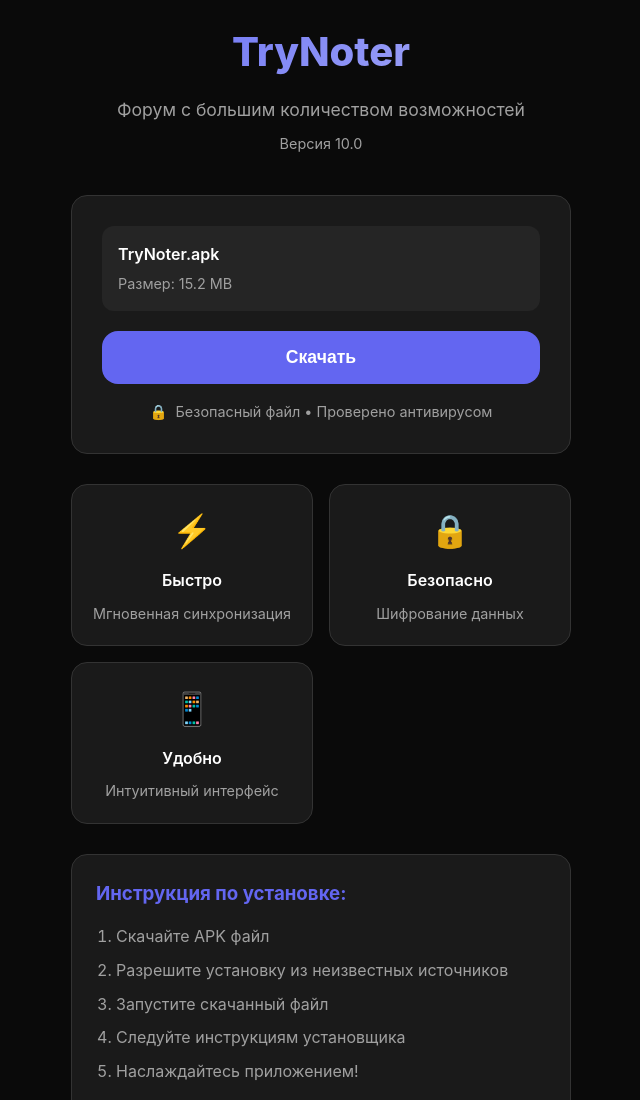
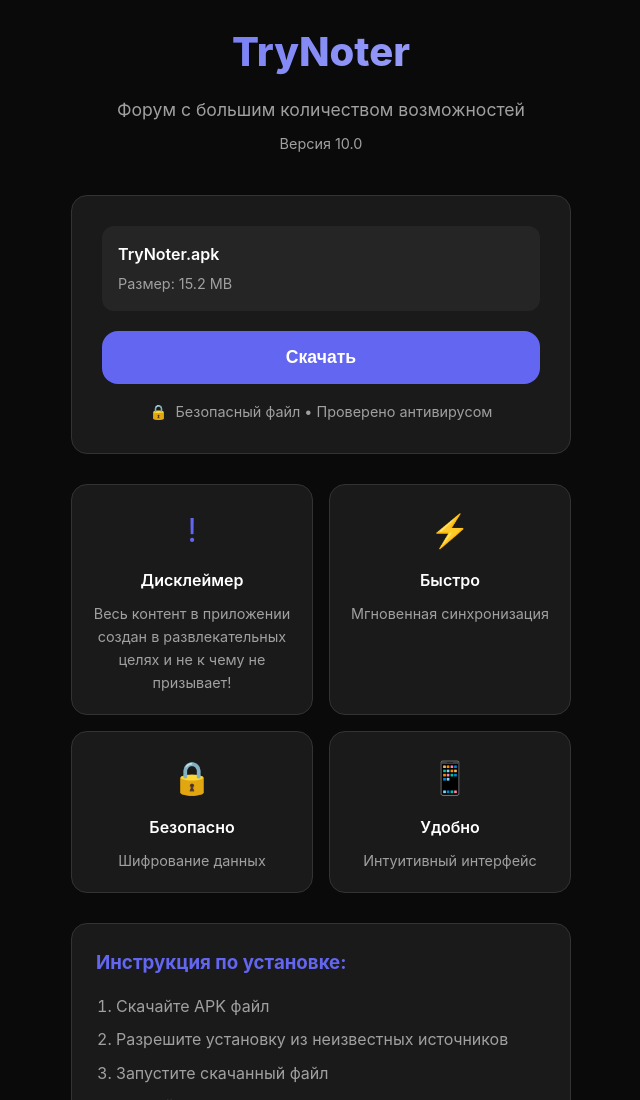
Before and after one commit to Rexamm1t/tn.github.io, a plain HTML site: page index.html in a window 1280 px wide. Shown: the top 1100 px of the page, without its empty margins (319-959 px from the left). Drawn offline with Linux system fonts and the light colour scheme.

Commit message:
Обновить index.html

```diff
--- a/index.html
+++ b/index.html
@@ -225,6 +225,11 @@
         </div>
 
         <div class="features">
+<div class="feature-item">
+                <div class="feature-icon">!</div>
+                <div class="feature-title">Дисклеймер</div>
+                <div class="feature-desc">Весь контент в приложении создан в развлекательных целях и не к чему не призывает!</div>
+            </div>
             <div class="feature-item">
                 <div class="feature-icon">⚡</div>
                 <div class="feature-title">Быстро</div>
```
